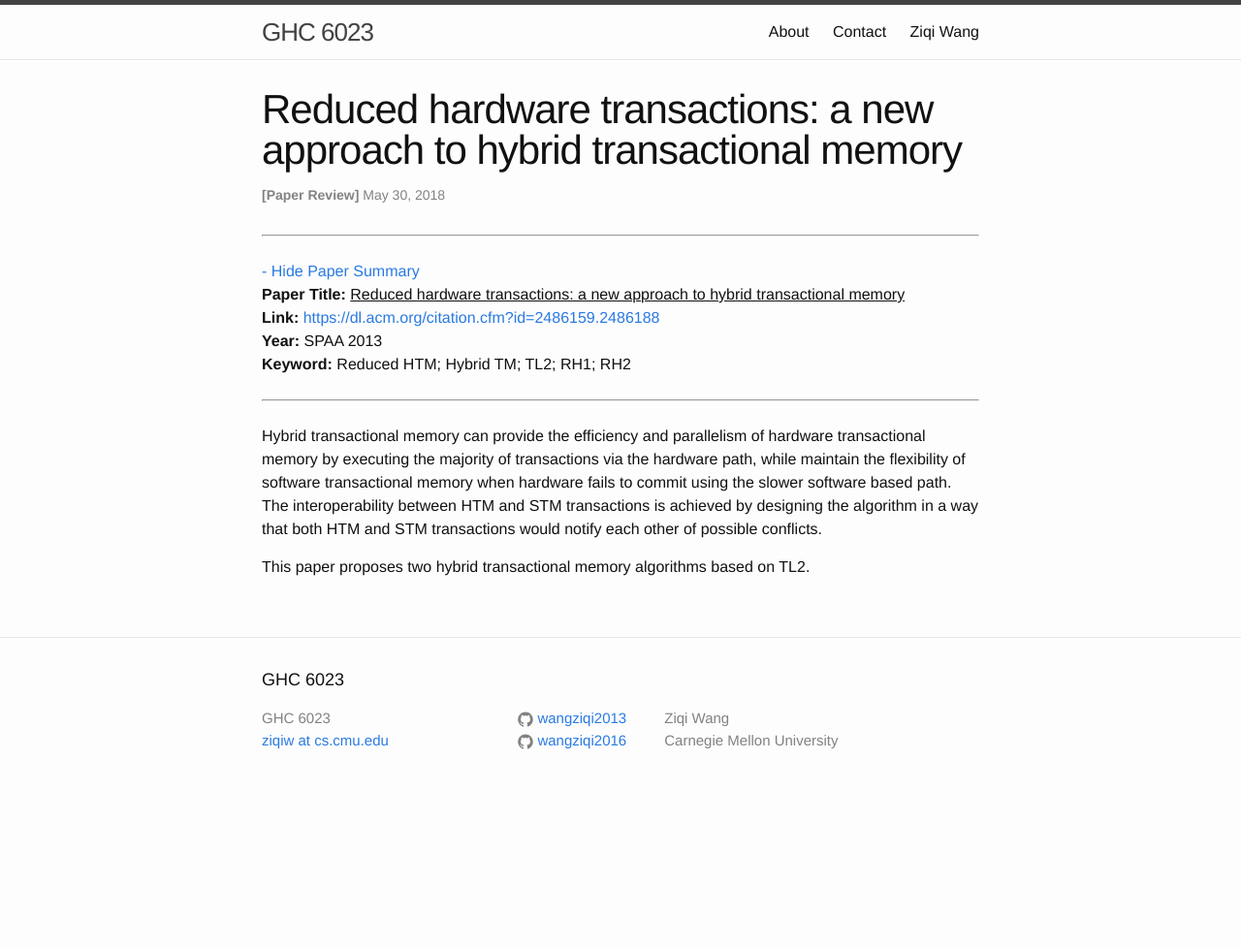
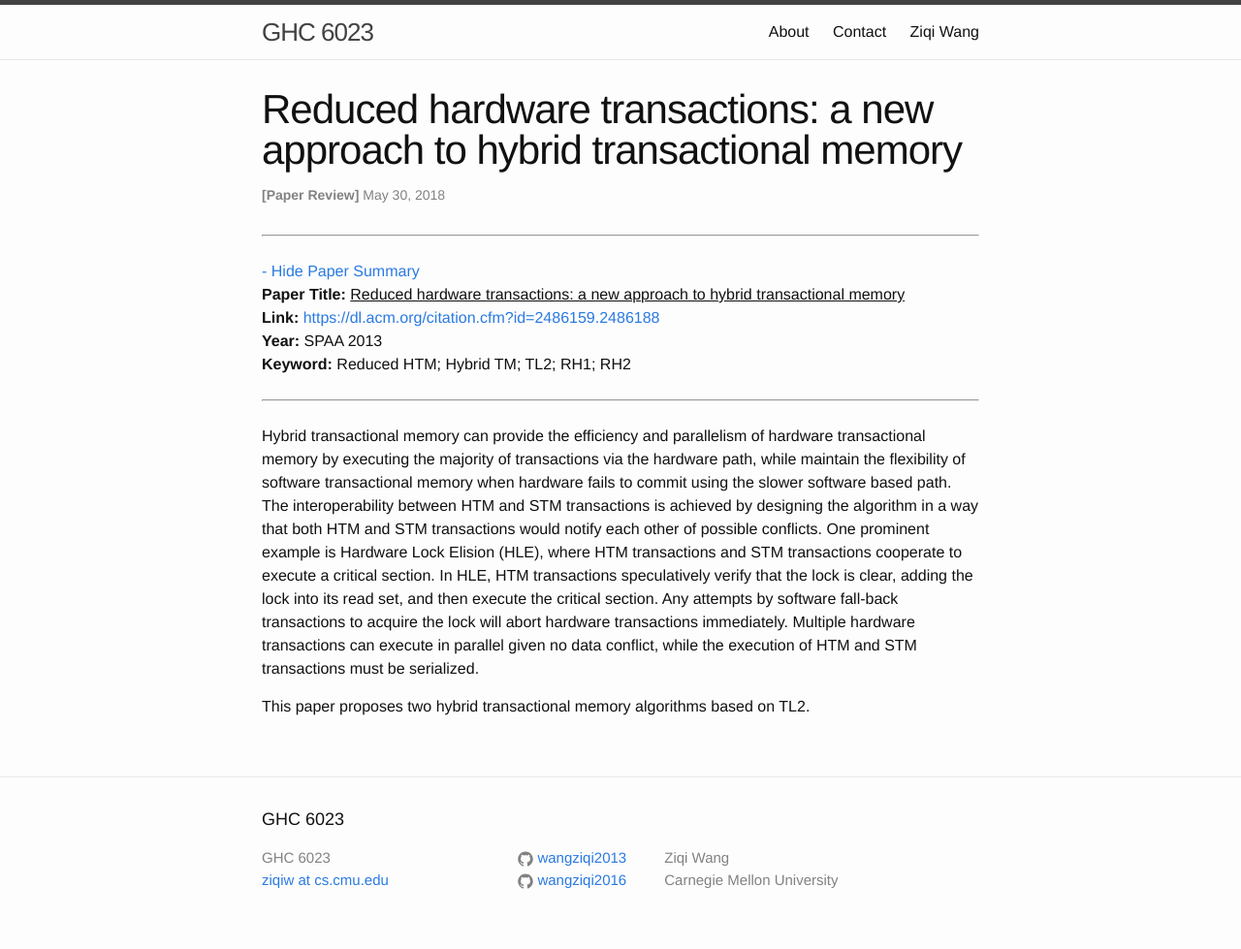
Before and after one commit to wangziqi2013/wangziqi2013.github.io, a Jekyll site: the page built from _posts/2018-05-30-Reduced-HTM.markdown, in a window 1280 px wide. Shown: the whole page at 97% size. Built offline with Jekyll 4.4.1, drawn with Linux system fonts in a browser that asks for light colours; before the commit the page ends 900 px from its top, so only the background shows below that.

Commit message:
Adding HLE

```diff
--- a/_posts/2018-05-30-Reduced-HTM.markdown
+++ b/_posts/2018-05-30-Reduced-HTM.markdown
@@ -17,6 +17,12 @@ Hybrid transactional memory can provide the efficiency and parallelism of hardwa
 memory by executing the majority of transactions via the hardware path, while maintain the flexibility
 of software transactional memory when hardware fails to commit using the slower software based path.
 The interoperability between HTM and STM transactions is achieved by designing the algorithm
-in a way that both HTM and STM transactions would notify each other of possible conflicts.
+in a way that both HTM and STM transactions would notify each other of possible conflicts. One
+prominent example is Hardware Lock Elision (HLE), where HTM transactions and STM transactions cooperate
+to execute a critical section. In HLE, HTM transactions speculatively verify that the lock is clear,
+adding the lock into its read set, and then execute the critical section. Any attempts by software
+fall-back transactions to acquire the lock will abort hardware transactions immediately. Multiple
+hardware transactions can execute in parallel given no data conflict, while the execution of
+HTM and STM transactions must be serialized.
 
 This paper proposes two hybrid transactional memory algorithms based on TL2.
```
